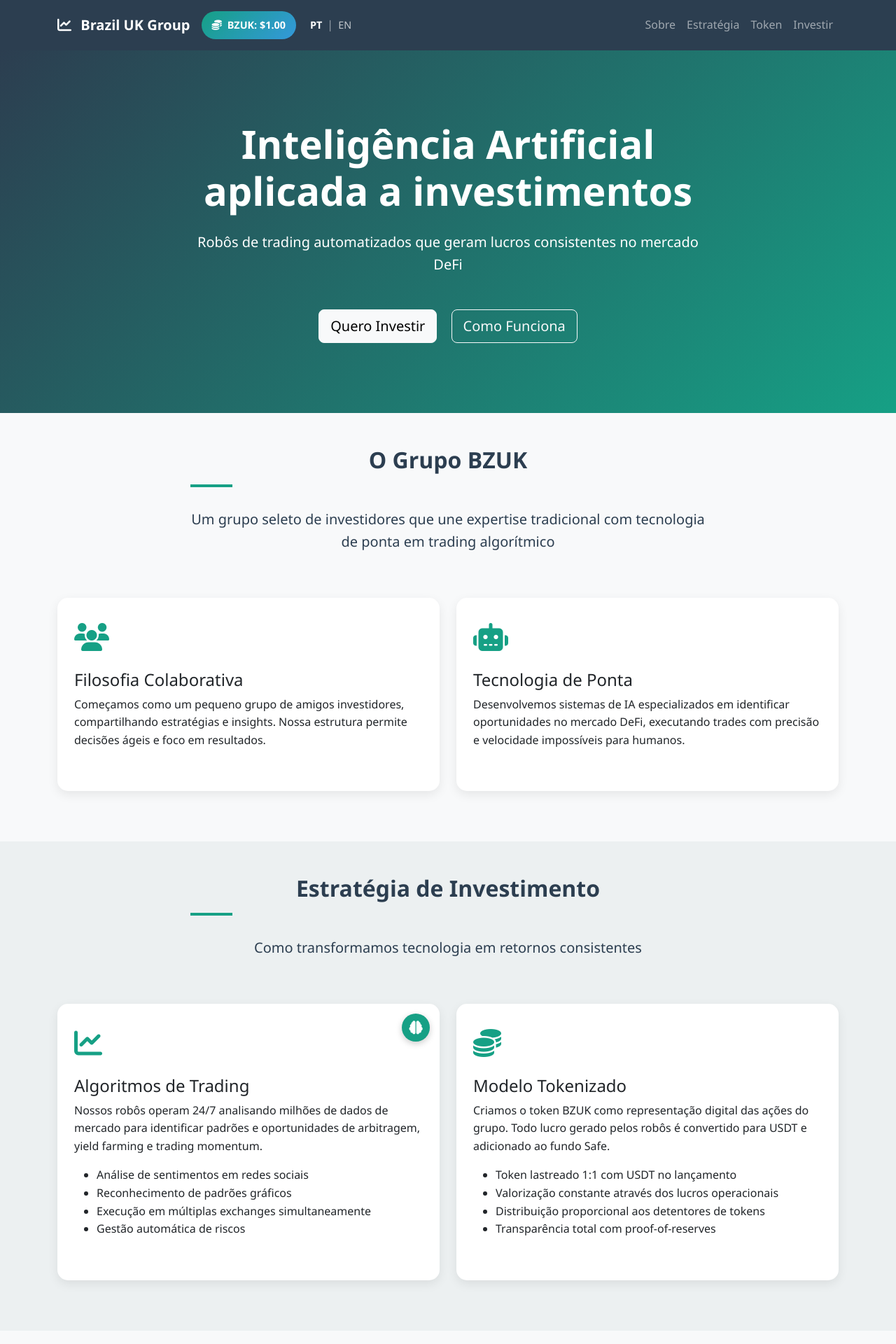
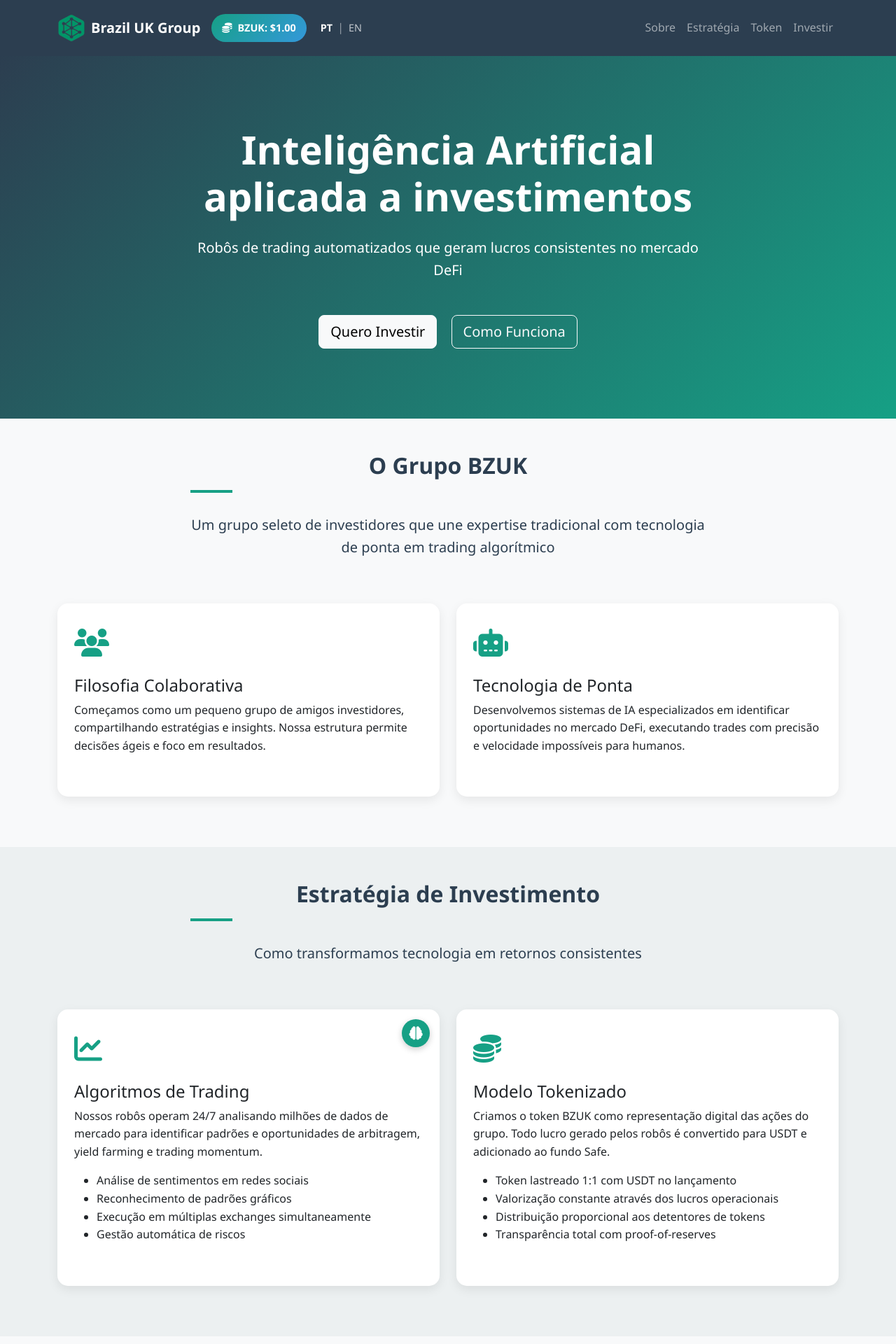
Before and after one commit to Rixieri/bzuk-proof, a Flask app: page / in a window 1280 px wide. Shown: the top 1920 px of the page at 70% size. Run offline with Flask 3, Linux system fonts and the light colour scheme; some libraries are stand-ins or nearby versions.

Commit message:
favicon e logo

```diff
--- a/static/css/style.css
+++ b/static/css/style.css
@@ -306,6 +306,10 @@ color: white;
     }
 }
 
+.navbar a:hover {
+    text-decoration: none !important;
+}
+
 .contract-links {
     margin-top: 3rem;
     padding: 2rem;
--- a/templates/index.html
+++ b/templates/index.html
@@ -11,10 +11,14 @@
     <link rel="stylesheet" href="{{ url_for('static', filename='css/style.css') }}">
 
     <!-- Favicon -->
-    <link rel="apple-touch-icon" sizes="180x180" href="/apple-touch-icon.png">
-    <link rel="icon" type="image/png" sizes="32x32" href="/favicon-32x32.png">
-    <link rel="icon" type="image/png" sizes="16x16" href="/favicon-16x16.png">
+    <link rel="apple-touch-icon" sizes="180x180" href="/static/images/apple-touch-icon.png">
+    <link rel="icon" type="image/png" sizes="32x32" href="/static/images/favicon-32x32.png">
+    <link rel="icon" type="image/png" sizes="16x16" href="/static/images/favicon-16x16.png">
+    <link rel="icon" href="/static/images/favicon.ico">
     <link rel="manifest" href="/site.webmanifest">
+
+    <meta name="msapplication-TileColor" content="#2c3e50">
+    <meta name="theme-color" content="#2c3e50">
 
 </head>
 
@@ -22,8 +26,8 @@
     <!-- Navbar -->
     <nav class="navbar navbar-expand-lg navbar-dark sticky-top">
         <div class="container">
-            <a class="navbar-brand" href="#">
-                <i class="fas fa-chart-line me-2"></i>
+            <a class="navbar-brand d-flex align-items-center" href="#">
+                <img src="/static/images/logo.png" alt="BZUK Logo" height="40" class="me-2">
                 <span class="fw-bold">Brazil UK Group</span>
             </a>
 
```
Also changed, not shown: static/images/android-chrome-192x192.png (renamed from android-chrome-192x192.png), static/images/android-chrome-512x512.png (renamed from android-chrome-512x512.png), static/images/apple-touch-icon.png (renamed from apple-touch-icon.png), static/images/favicon-16x16.png (renamed from favicon-16x16.png), static/images/favicon-32x32.png (renamed from favicon-32x32.png), static/images/favicon.ico (renamed from favicon.ico), static/images/logo.png (added), static/images/logo2.png (renamed from logo2.png).
